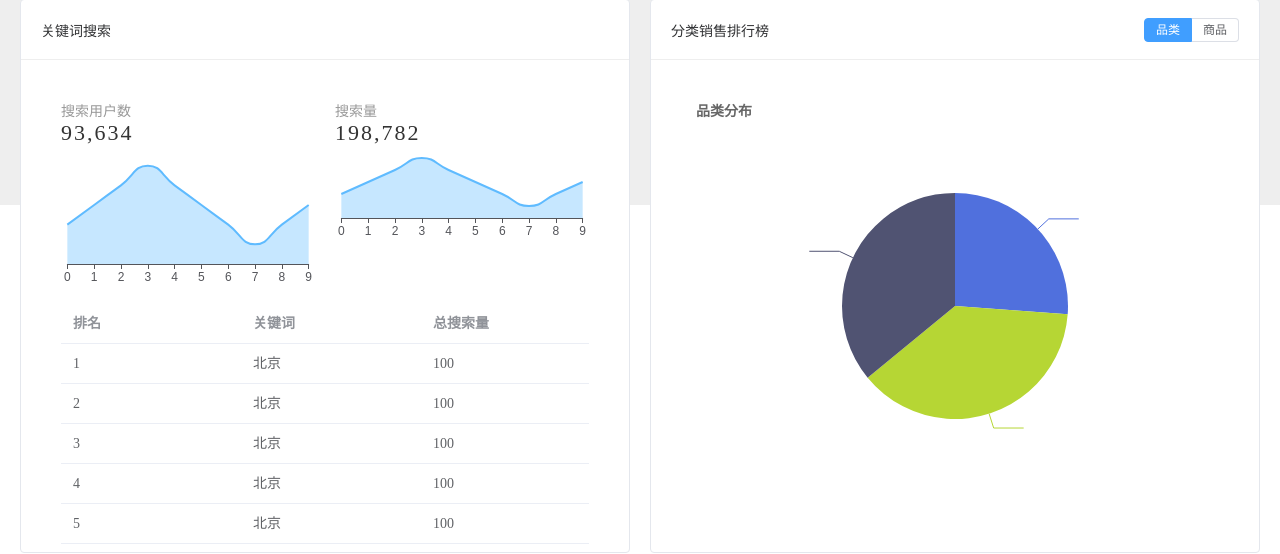
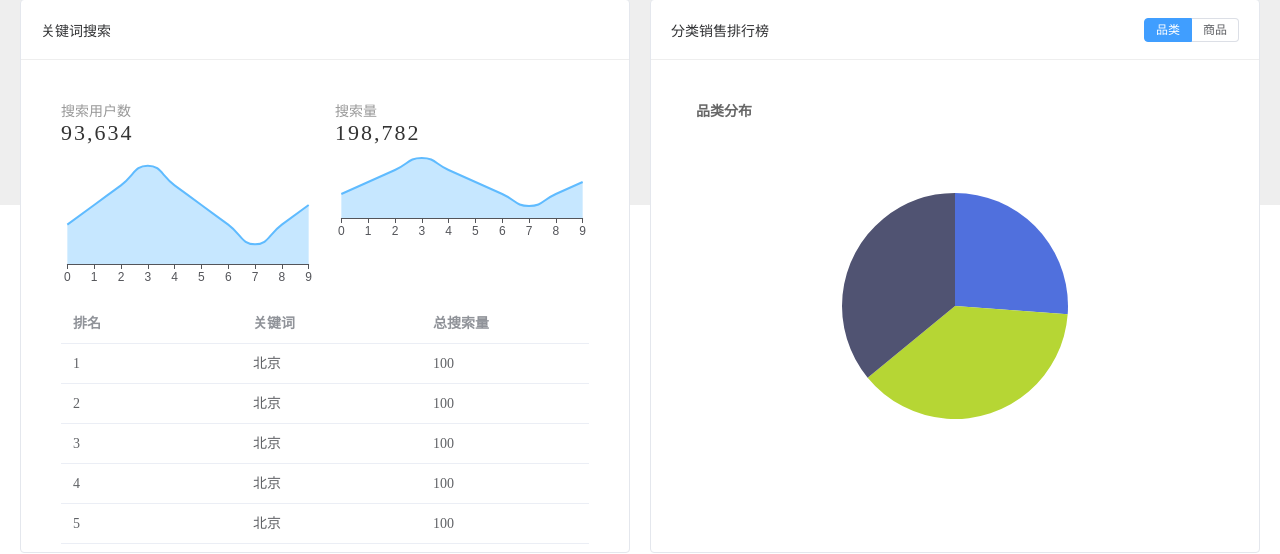
Before and after one commit to 17801020645/datav-report-dev, a Vue app: page / in a window 1280 px wide. Shown: the part 595-1149 px from the top of the page. Built offline with nearby package versions, Linux system fonts and the light colour scheme; the HTML template or start-up script is replaced by a standard one.

Commit message:
饼图完善

```diff
--- a/src/components/BottomView/BottomIndex.vue
+++ b/src/components/BottomView/BottomIndex.vue
@@ -177,6 +177,15 @@ const categoryOptions = ref({
           percent: '21.15%',
         },
       ],
+      label: {
+        normal: {
+          show: true,
+          position: 'outter',
+          formatter: function (param: Object | Array<Object>) {
+            console.log(param)
+          },
+        },
+      },
     },
   ],
 })
```
